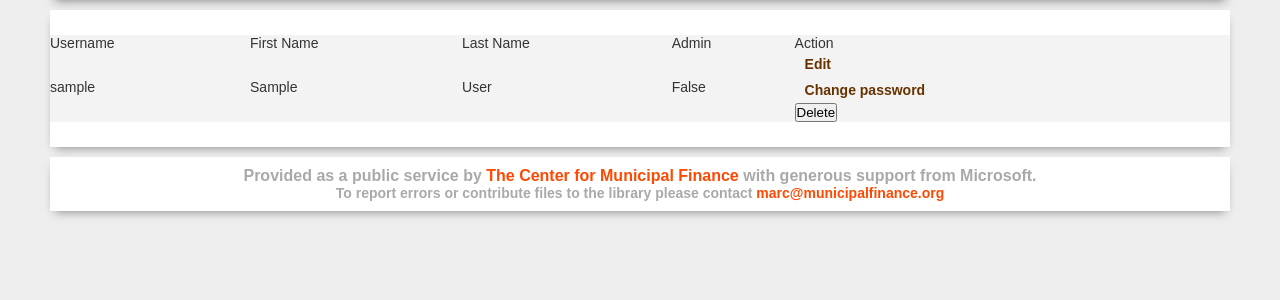
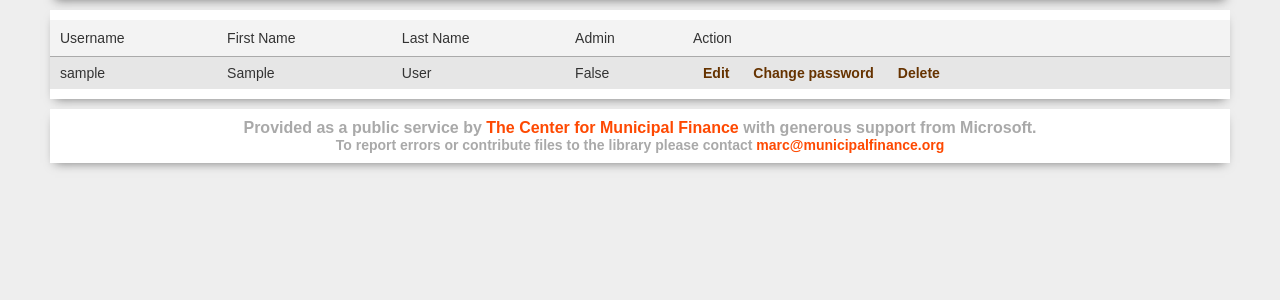
Before and after one commit to govwiki/file-library, a PHP site: template templates/user/list.twig in a window 1280 px wide. Shown: the part 146-446 px from the top of the page. Run offline with PHP 8.4, Linux system fonts and the light colour scheme; the template is opened without the code that fills it: most values are stand-ins (such as "Sample title", 1, 10 or a date in 2020); some libraries are stand-ins or nearby versions.

Commit message:
~ added css for user table

```diff
--- a/public/style.css
+++ b/public/style.css
@@ -114,6 +114,16 @@ table.dataTable tbody tr:hover td {
 
 table.dataTable tbody tr:hover td a {
 	color: #000;
+}
+
+table.dataTable tbody td ul.list-inline {
+	list-style: none;
+}
+
+table.dataTable tbody td.actions ul.list-inline a,
+table.dataTable tbody td.actions ul.list-inline li,
+table.dataTable tbody td.actions ul.list-inline li form {
+	display: inline;
 }
 
 .dataTables_filter {
--- /dev/null
+++ b/public/users.js
@@ -0,0 +1,10 @@
+(function ($) {
+  $(document).ready(function () {
+    $('.btn-user-delete').on('click', function (e) {
+      e.preventDefault();
+
+      let $form = $(this).closest('form');
+      $form.submit();
+    })
+  });
+})(jQuery);
--- a/src/Controller/UserController.php
+++ b/src/Controller/UserController.php
@@ -63,7 +63,7 @@ class UserController extends AbstractController
         }
 
         $page  = (int) $request->getQueryParam('page', 1);
-        $limit = (int) $request->getQueryParam('limit', 5);
+        $limit = (int) $request->getQueryParam('limit', 20);
 
         if (! $user instanceof User) {
             return $response->withRedirect($this->router->pathFor('login'));
--- a/templates/user/list.twig
+++ b/templates/user/list.twig
@@ -4,7 +4,7 @@
     {% if users|length <= 0%}
     <p>Users is empty</p>
     {% else %}
-        <table>
+        <table class="dataTable">
             <thead>
             <tr>
                 <td>Username</td>
@@ -21,14 +21,22 @@
                         <td>{{ user.firstName }}</td>
                         <td>{{ user.lastName }}</td>
                         <td>{{ user.isSuperUser ? 'True' : 'False' }}</td>
-                        <td>
+                        <td class="actions">
+                            <ul class="list-inline">
+                                <li class="">
                                     <a href="#">Edit</a>
+                                </li>
+                                <li class="">
                                     <a href="#">Change password</a>
+                                </li>
+                                <li class="">
                                     <form action="{{  path_for('user-delete', { username: user.username }) }}" method="post">
                                         <input type="hidden" name="_METHOD" value="DELETE"/>
                                         <input type="hidden" name="username" value="{{ user.username }}">
-                                <button>Delete</button>
+                                        <a href="#" class="btn-user-delete" >Delete</a>
                                     </form>
+                                </li>
+                            </ul>
                         </td>
                     </tr>
                 {% endfor %}
@@ -43,3 +51,8 @@
         {% endif %}
     {% endif %}
 {% endblock main %}
+
+{% block javascripts %}
+    {{ parent() }}
+    <script src="/users.js?v=2"></script>
+{% endblock javascripts %}
```
Lines whose indentation alone changed are shown as unchanged.
